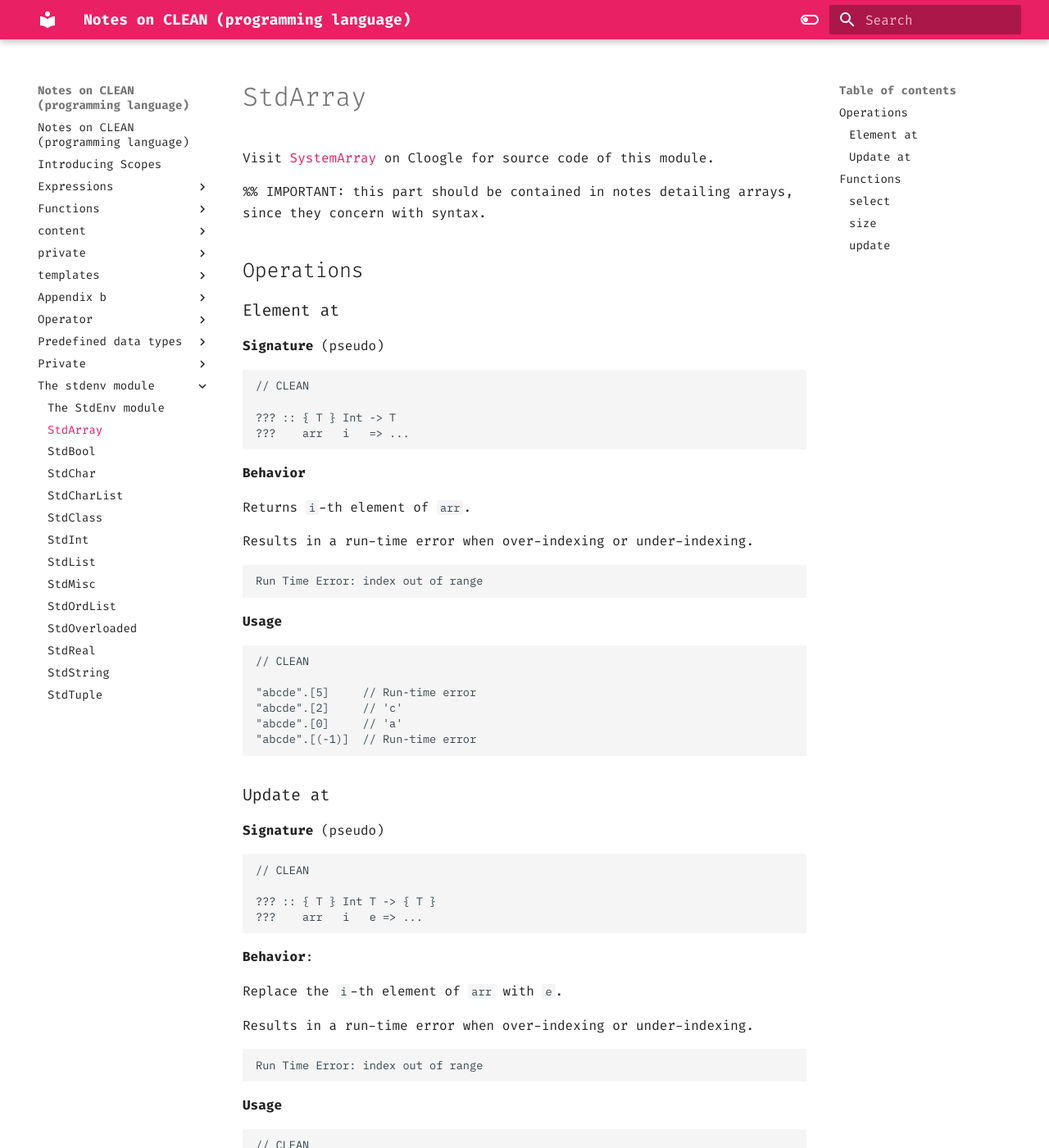
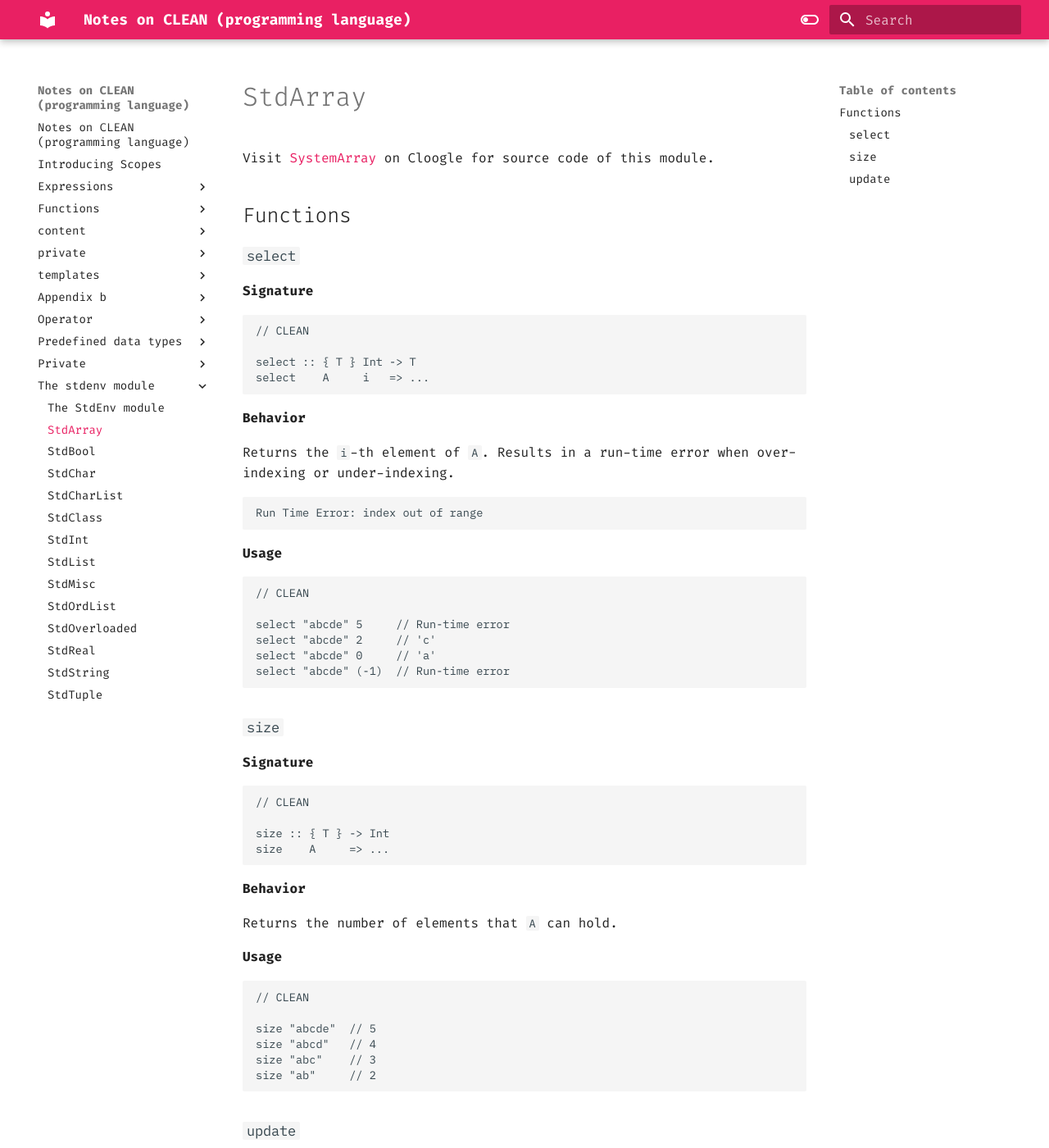
Before and after one commit to Eurydia/notes-on-clean-programming-language, an MkDocs documentation site: the page built from docs/the-stdenv-module/stdarray.md, in a window 1280 px wide and 1400 px high. Shown: the whole window at 82% size. Built offline with MkDocs 1.6.1 and Material for MkDocs 9.7.7, drawn with Linux system fonts in a browser that asks for light colours; some of the changed text lies outside the part shown.

Commit message:
removed unreasonable explanation

````diff
--- a/docs/the-stdenv-module/stdarray.md
+++ b/docs/the-stdenv-module/stdarray.md
@@ -1,84 +1,6 @@
 # StdArray
 
 Visit [SystemArray](https://cloogle.org/src/#base-stdenv/StdArray;icl;line=1) on Cloogle for source code of this module.
-
-%%
-IMPORTANT: this part should be contained in notes detailing arrays, since they concern with syntax.
-
-
-## Operations
-
-### Element at
-
-**Signature** (pseudo)
-
-```
-// CLEAN
-
-??? :: { T } Int -> T
-???    arr   i   => ...
-```
-
-**Behavior**
-
-Returns `i`-th element of `arr`.
-
-Results in a run-time error when over-indexing or under-indexing.
-
-```
-Run Time Error: index out of range
-```
-
-**Usage**
-
-```
-// CLEAN
-
-"abcde".[5]     // Run-time error
-"abcde".[2]     // 'c'
-"abcde".[0]     // 'a'
-"abcde".[(-1)]  // Run-time error
-```
-
-### Update at
-
-**Signature** (pseudo)
-
-```
-// CLEAN
-
-??? :: { T } Int T -> { T }
-???    arr   i   e => ...
-```
-
-
-**Behavior**:
-
-Replace the `i`-th element of `arr` with `e`.
-
-Results in a run-time error when over-indexing or under-indexing.
-
-```
-Run Time Error: index out of range
-```
-
-**Usage**
-
-```
-// CLEAN
-
-{"abcde" & [5] = 'X'}     // Run-time error
-{"abcde" & [2] = 'C'}     // "abCde"
-{"abcde" & [0] = 'A'}     // "Abcde"
-{"abcde" & [(-1)] = 'X'}  // Run-time error
-
-{"abcde" & [0] = 'A', [1] = 'B'}  // "ABcde"
-```
-
----
-
-%%
-
 
 ## Functions
 
@@ -93,7 +15,7 @@ select :: { T } Int -> T
 select    A     i   => ...
 ```
 
-**Behavior**:
+**Behavior**
 
 Returns the `i`-th element of `A`.
 Results in a run-time error when over-indexing or under-indexing.
@@ -126,7 +48,7 @@ size    A     => ...
 
 **Behavior**
 
-Returns the size of `A`.
+Returns the number of elements that `A` can hold.
 
 **Usage**
 
````
Also changed, not shown: other parts of docs/the-stdenv-module/stdarray.md (+1 -1 lines), docs/the-stdenv-module/stdbool.md (+31 -27 lines).
